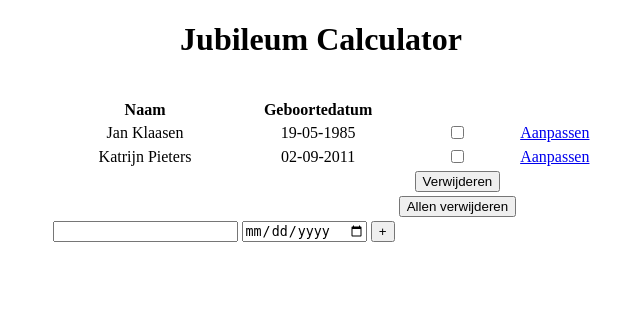
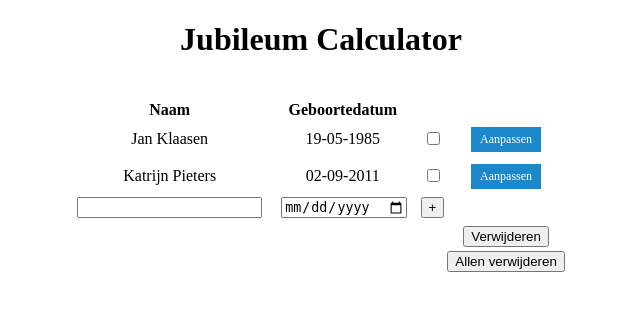
Before and after one commit to rvdzouw/educom-jubileum-calculator, a PHP site: page / in a window 1280 px wide. Shown: the top 311 px of the page, without its empty margins (319-959 px from the left). Run offline with PHP 8.4, Linux system fonts and the light colour scheme; data comes from the database, SQL or seed files in the repository.

Commit message:
Jubileum Calculator Aanpassen werkend

```diff
--- a/form.php
+++ b/form.php
@@ -26,7 +26,7 @@
 
     function showDeleteButton() { // html arrays in POST data
     echo '<tr>
-            <td></td><td></td><td>
+            <td></td><td></td><td></td><td>
               <input type="hidden" value="delete" name="action">
               <input type="submit" value="Verwijderen">
               </form>
@@ -37,7 +37,7 @@
     function showDeleteAll() {
         echo '<form method="post" action="index.php">
                 <tr>
-                <td></td><td></td><td>
+                <td></td><td></td><td></td><td>
                   <input type="hidden" value="deleteall" name="action">
                   <input type="submit"value="Allen verwijderen"
                 </td>
--- a/home.php
+++ b/home.php
@@ -9,11 +9,11 @@
                             <td>' . $person["name"] . '</td>
                             <td>' . $person["birthdate"] . '</td>
                             <td><input type="checkbox" name="todelete[]" value="' . $person["id"] . '"></td>
-                            <td><a href="index.php?action=edit&id=' . $person["id"] . '">Aanpassen</a></td>
+                            <td><a href="index.php?action=edit&id=' . $person["id"] . '" class="button">Aanpassen</a></td>
                         </tr>';
                 }
+        showEntryForm($data);
         showDeleteButton();
         showDeleteAll();
-        showEntryForm($data);
     }
 ?>
--- a/mystyle.css
+++ b/mystyle.css
@@ -10,3 +10,23 @@
 span.error {
     color: red;
 }
+a.button {
+    background-color: #1c87c9;
+    border: none;
+    color: white;
+    padding: 5px 9px;
+    text-align: center;
+    text-decoration: none;
+    display: inline-block;
+    font-size: 12px;
+    margin: 4px 2px;
+    cursor: pointer;
+  }
+#submit {
+    position: relative;
+    left: 25px;
+}
+input.birthdate {
+ position:relative;
+ left: 15px;
+}
```
Also changed, not shown: calculator.php (added, +16 -0 lines).
